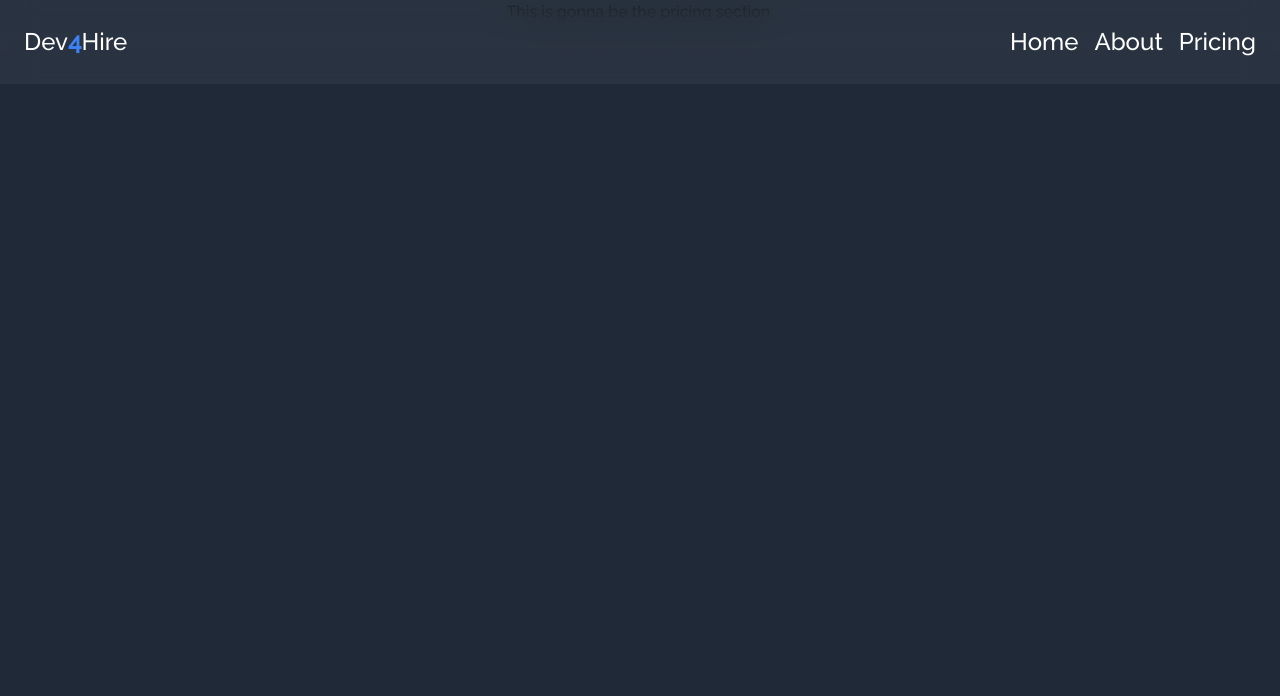
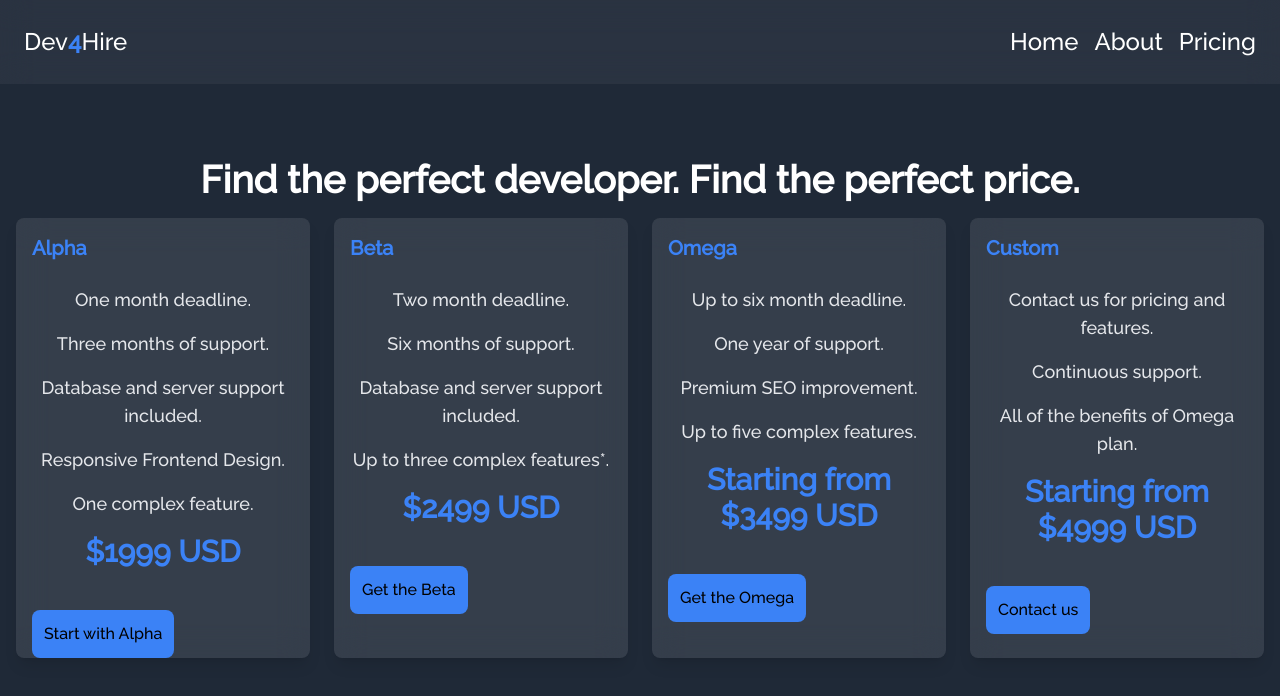
Before and after one commit to 06AlexS2/dev4hire, a Next.js app: page /pricing in a window 1280 px wide. Shown: the top 696 px of the page. Built offline with nearby package versions, Linux system fonts and the light colour scheme.

Commit message:
adjusting buttons in cards pending

```diff
--- /dev/null
+++ b/app/pricing/PlanCards.tsx
@@ -0,0 +1,101 @@
+"use client";
+
+import { features } from "process";
+import { FaCaretRight } from "react-icons/fa";
+
+interface Card {
+  _id: number;
+  name: string;
+  features: string[];
+  price: string;
+  buttonText: string;
+}
+
+const PlanCards: React.FC = () => {
+  const plans: Card[] = [
+    {
+      _id: 1,
+      name: "Alpha",
+      features: [
+        "One month deadline.",
+        "Three months of support.",
+        "Database and server support included.",
+        "Responsive Frontend Design.",
+        "One complex feature."
+      ],
+      price: "$1999 USD",
+      buttonText: "Start with Alpha",
+    },
+    {
+      _id: 2,
+      name: "Beta",
+      features: [
+        "Two month deadline.",
+        "Six months of support.",
+        "Database and server support included.",
+        "Up to three complex features*.",
+      ],
+      price: "$2499 USD",
+      buttonText: "Get the Beta",
+    },
+    {
+      _id: 3,
+      name: "Omega",
+      features: [
+        "Up to six month deadline.",
+        "One year of support.",
+        "Premium SEO improvement.",
+        "Up to five complex features.",
+      ],
+      price: "Starting from $3499 USD",
+      buttonText: "Get the Omega",
+    },
+    {
+      _id: 4,
+      name: "Custom",
+      features: [
+        "Contact us for pricing and features.",
+        "Continuous support.",
+        "All of the benefits of Omega plan."
+      ],
+      price: "Starting from $4999 USD",
+      buttonText: "Contact us",
+    },
+  ];
+  return (
+    <div className="max-w-7xl mx-auto px-4">
+      <div className="grid grid-cols-1 sm:grid-cols-2 md:grid-cols-2 lg:grid-cols-4 gap-6">
+        {plans.map((plan) => (
+          <div
+            key={plan._id}
+            className="h-[440px] bg-white bg-opacity-10 backdrop-filter backdrop-blur-lg bg-clip-padding rounded-lg shadow-lg flex flex-col"
+          >
+            <div className="p-4 flex-4">
+              <h1 className="text-xl font-bold text-blue-500">{plan.name}</h1>
+              <ul className="mt-4">
+                {plan.features.map((feature) => (
+                  <li
+                    key={feature}
+                    className="flex justify-center items-center"
+                  >
+                    <h3 className="text-gray-200 text-center text-lg my-2">
+                      {feature}
+                    </h3>
+                  </li>
+                ))}
+                <h2 className="text-3xl text-center mt-2 font-black text-blue-500">
+                  {plan.price}
+                </h2>
+              </ul>
+              <button className="absolute flex flex-col mx-auto mt-10 items-center justify-center bg-blue-500 rounded-lg p-3">
+                {plan.buttonText}
+              </button>
+            </div>
+          </div>
+        ))}
+      </div>
+    </div>
+  );
+};
+
+export default PlanCards;
--- /dev/null
+++ b/app/pricing/PricingContent.tsx
@@ -0,0 +1,19 @@
+"use client";
+import { useState, useEffect } from "react";
+import PlanCards from "./PlanCards";
+
+const PricingContent: React.FC = () => {
+  return (
+    <>
+      {/**SECTION 1: MAIN PREMISE */}
+      <div className="flex flex-col mt-20 md:mt-0 justify-center items-center w-[100vw] h-auto md:h-[1200px] lg:h-[768px] sm:h-[1400px] mb-[20px]">
+        <h1 className="sm:mt-[40px] mb-[10px] text-center text-[38px] font-bold text-white">
+          Find the perfect developer. Find the perfect price.
+        </h1>
+        <PlanCards />
+      </div>
+    </>
+  );
+};
+
+export default PricingContent;
--- a/app/pricing/page.tsx
+++ b/app/pricing/page.tsx
@@ -1,12 +1,13 @@
 import { Metadata } from "next";
+import PricingContent from "./PricingContent";
 
 export const metadata: Metadata = {
-    title: "Pricing - Dev4Hire",
-  };
+  title: "Pricing - Dev4Hire",
+};
 export default function Pricing() {
-    return (
-        <main className="flex min-h-screen min-w-screen flex-col items-center justify-between bg-gray-800">
-            <h1>This is gonna be the pricing section.</h1>
-        </main>
-    )
+  return (
+    <main className="flex min-h-screen min-w-screen flex-col items-center justify-between bg-gray-800">
+      <PricingContent />
+    </main>
+  );
 }
```
